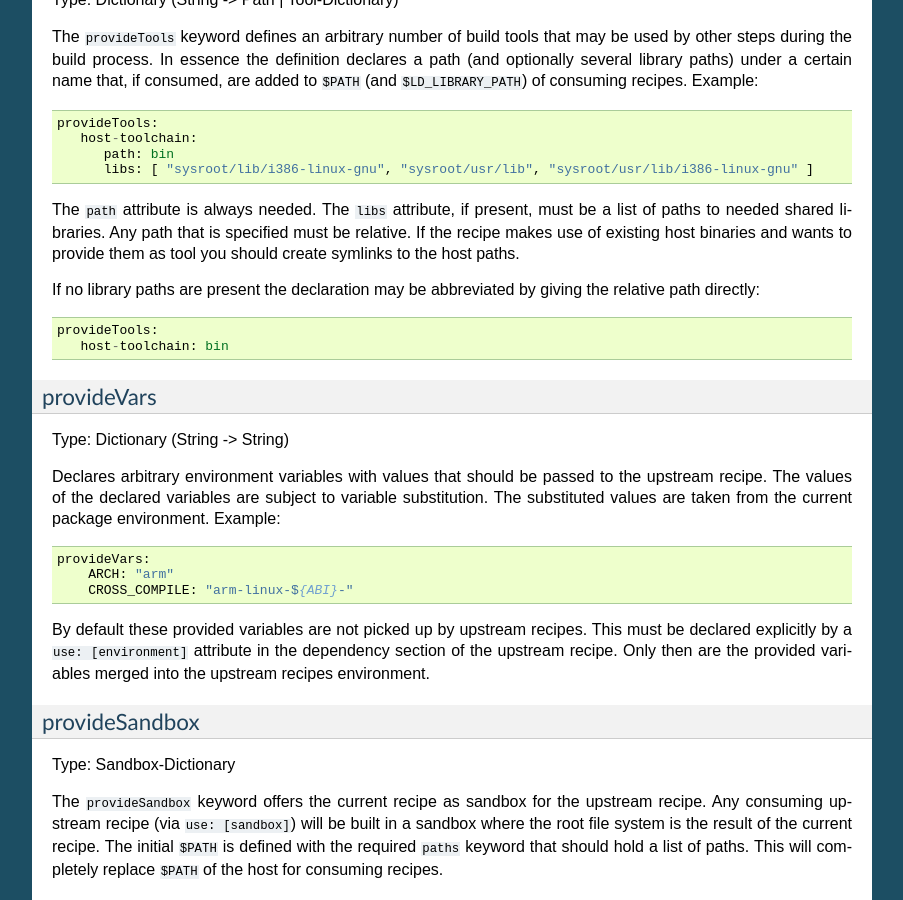
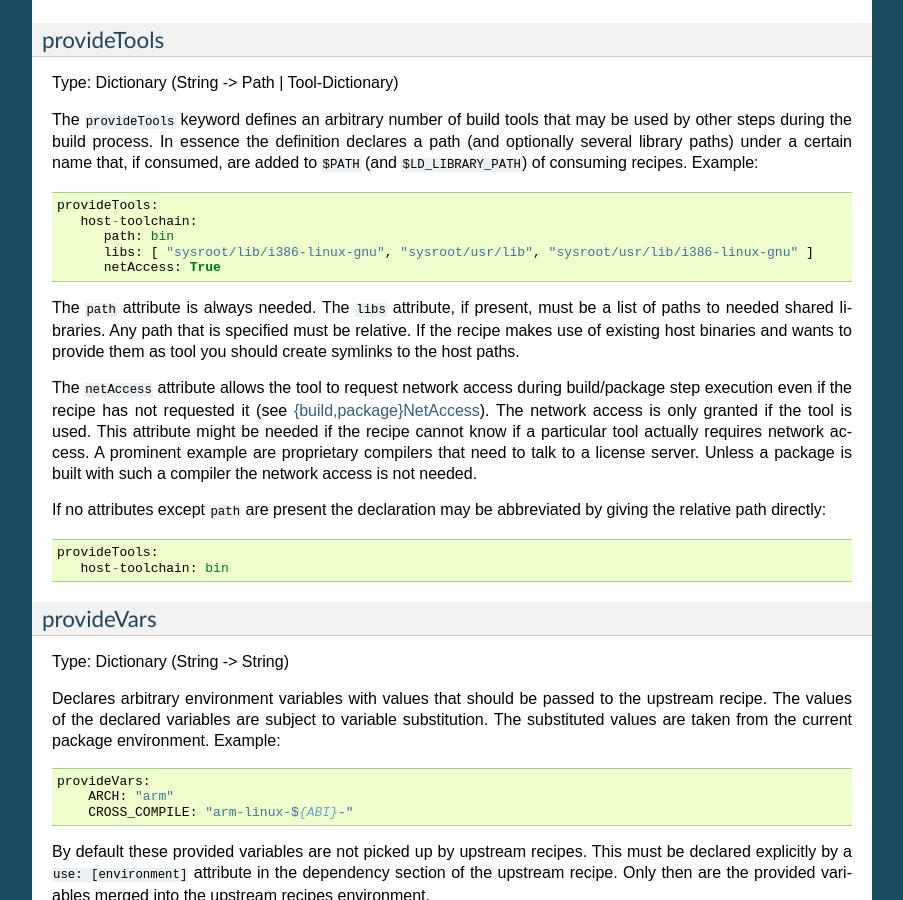
Before and after one commit to BobBuildTool/bob, a Sphinx documentation site: the page built from doc/manual/configuration.rst, in a window 1280 px wide and 900 px high, scrolled down 14887 px. Shown: the whole window, without its empty margins (198-1101 px from the left). Built offline with Sphinx 7.4.7, drawn with Linux system fonts in a browser that asks for light colours; formulas are drawn with MathJax 3; the version number could not be read and is left out; some of the changed text lies outside the part shown.

Commit message:
doc: document netAccess attribute in  provideTools

```diff
--- a/doc/manual/configuration.rst
+++ b/doc/manual/configuration.rst
@@ -487,6 +487,12 @@ such access is still needed a recipe may set the ``buildNetAccess`` or the
     Before Bob 0.14 (see :ref:`policies-offlineBuild` policy) the network
     access was always possbible. The policy will determine the default value of
     this property.
+
+To configure the network access based on the actually used tools by a recipe
+you can set the ``netAccess`` property in
+:ref:`configuration-recipes-provideTools`. The ``{build,package}NetAccess``
+should only be set if the script in the recipe itself requires the network
+access during build or package steps.
 
 .. _configuration-recipes-checkoutassert:
 
@@ -959,14 +966,23 @@ consuming recipes. Example::
       host-toolchain:
          path: bin
          libs: [ "sysroot/lib/i386-linux-gnu", "sysroot/usr/lib", "sysroot/usr/lib/i386-linux-gnu" ]
+         netAccess: True
 
 The ``path`` attribute is always needed.  The ``libs`` attribute, if present,
 must be a list of paths to needed shared libraries. Any path that is specified
 must be relative. If the recipe makes use of existing host binaries and wants
 to provide them as tool you should create symlinks to the host paths.
 
-If no library paths are present the declaration may be abbreviated by giving
-the relative path directly::
+The ``netAccess`` attribute allows the tool to request network access during
+build/package step execution even if the recipe has not requested it (see
+:ref:`configuration-recipes-netAccess`). The network access is only granted if
+the tool is used. This attribute might be needed if the recipe cannot know if a
+particular tool actually requires network access. A prominent example are
+proprietary compilers that need to talk to a license server. Unless a package
+is built with such a compiler the network access is not needed.
+
+If no attributes except ``path`` are present the declaration may be abbreviated
+by giving the relative path directly::
 
    provideTools:
       host-toolchain: bin
```
Also changed, not shown: other parts of doc/manual/configuration.rst (+1 -0 lines).
